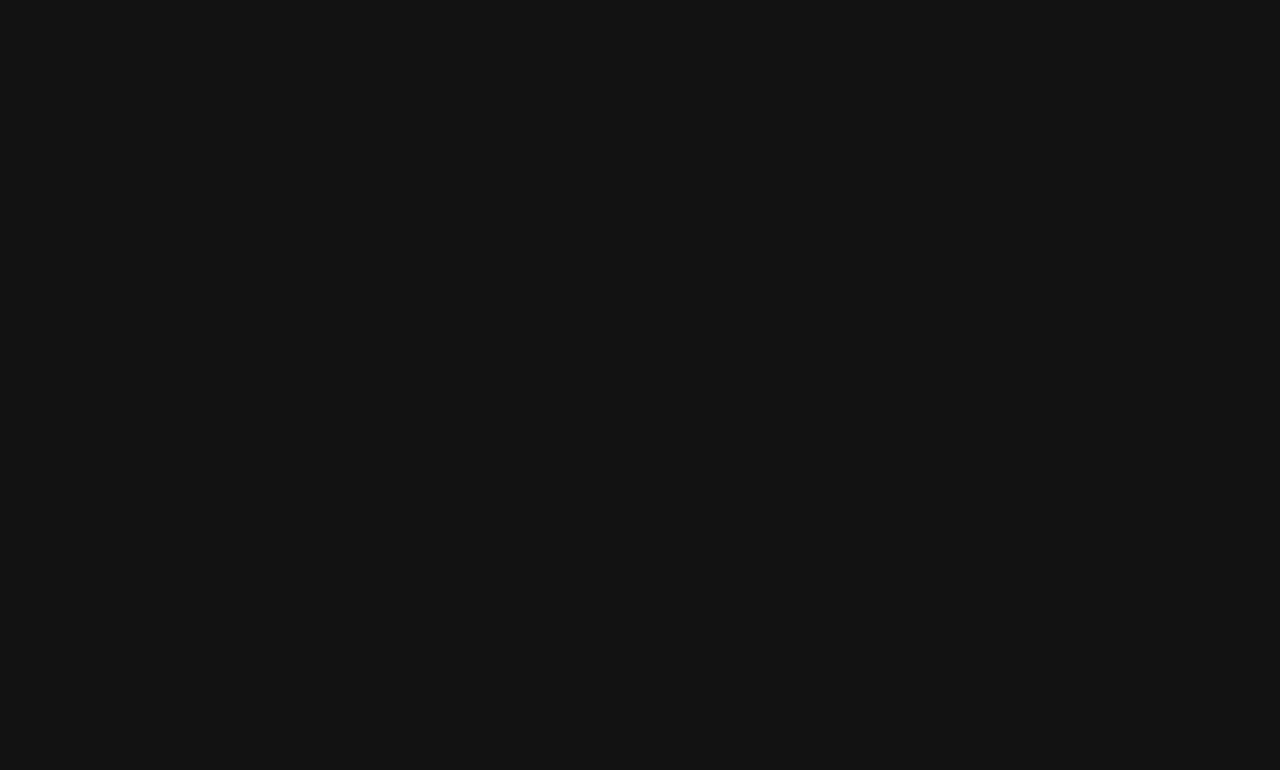
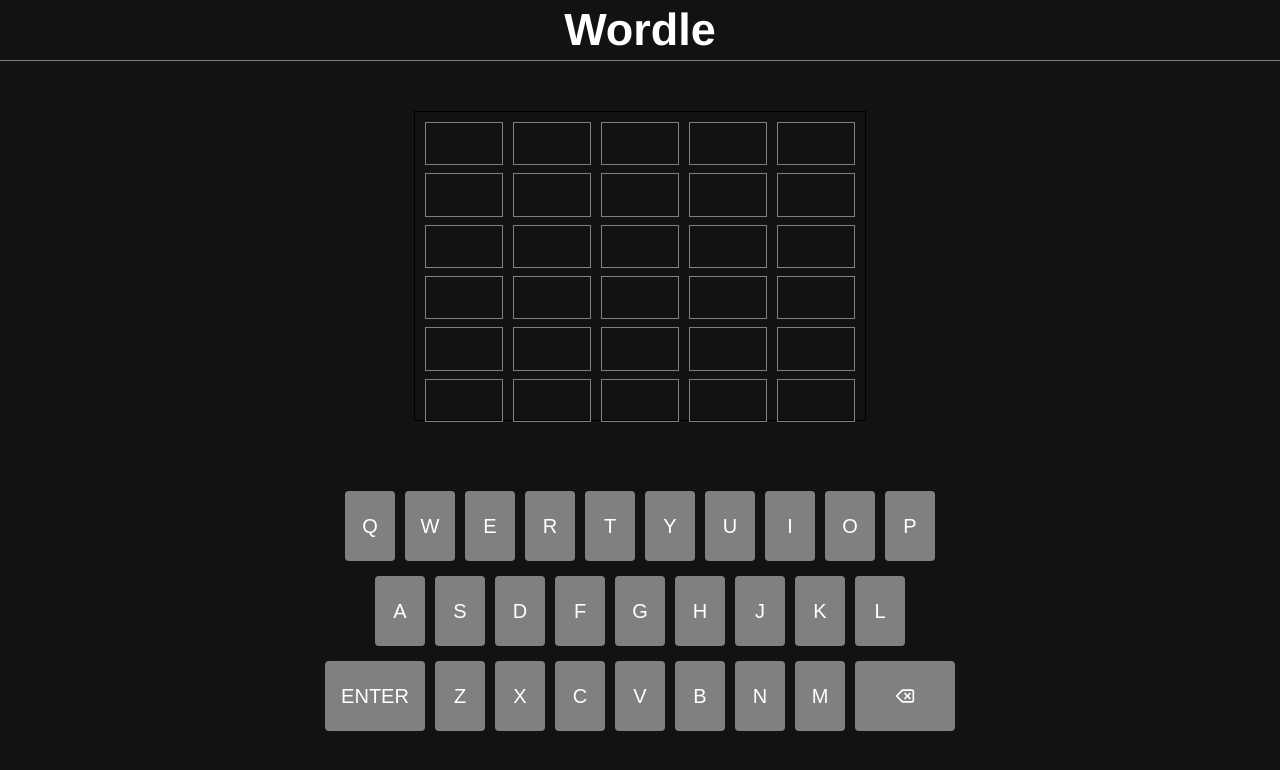
Before and after one commit to Boldi247/react-wordle, a React (Create React App) app: page / in a window 1280 px wide. Shown: the top 770 px of the page. Built offline with nearby package versions, Linux system fonts and the light colour scheme.

Commit message:
created the game layout and managing states with context api

```diff
--- a/package.json
+++ b/package.json
@@ -8,6 +8,7 @@
     "@testing-library/user-event": "^13.5.0",
     "react": "^18.2.0",
     "react-dom": "^18.2.0",
+    "react-icons": "^4.11.0",
     "react-scripts": "5.0.1",
     "web-vitals": "^2.1.4"
   },
--- a/src/App.js
+++ b/src/App.js
@@ -1,9 +1,24 @@
+import { useState } from 'react';
+import { createContext } from 'react';
 import './App.css';
 
+import Board from './components/Board';
+import Keyboard from './components/Keyboard';
+import { boardDefault } from './Words';
+
+export const AppContext = createContext();
+
 function App() {
+  const [board, setBoard] = useState(boardDefault);
   return (
     <div className="App">
-
+      <nav><h1>Wordle</h1></nav>
+      <AppContext.Provider value={{ board, setBoard }}>
+        <div className='game'>
+          <Board />
+          <Keyboard />
+        </div>
+      </AppContext.Provider>
     </div>
   );
 }
--- /dev/null
+++ b/src/Words.js
@@ -0,0 +1,8 @@
+export const boardDefault = [
+    ["", "", "", "", ""],
+    ["", "", "", "", ""],
+    ["", "", "", "", ""],
+    ["", "", "", "", ""],
+    ["", "", "", "", ""],
+    ["", "", "", "", ""],
+];
--- /dev/null
+++ b/src/components/Board.jsx
@@ -0,0 +1,19 @@
+import React, { useState } from "react";
+import { boardDefault } from "../Words";
+import Letter from "./Letter";
+
+const Board = () => {
+  return (
+    <div className="board">
+      {boardDefault.map((row, rowIndex) => (
+        <div className="row">
+          {row.map((letter, letterIndex) => (
+            <Letter letterPos={letterIndex} attemptVal={rowIndex} />
+          ))}
+        </div>
+      ))}
+    </div>
+  );
+};
+
+export default Board;
--- /dev/null
+++ b/src/components/Key.jsx
@@ -0,0 +1,22 @@
+import React from "react";
+import { LuDelete } from "react-icons/lu";
+import { useContext } from "react";
+import { AppContext } from "../App";
+
+const Key = ({ keyVal, bigKey }) => {
+  const { board, setBoard } = useContext(AppContext);
+
+  const selectLetter = () => {
+    const newBoard = [...board];
+    newBoard[0][0] = keyVal;
+    setBoard(newBoard);
+  };
+
+  return (
+    <div className="key" id={bigKey && "big"} onClick={selectLetter}>
+      {keyVal === "BACKSPACE" ? <LuDelete /> : keyVal}
+    </div>
+  );
+};
+
+export default Key;
--- /dev/null
+++ b/src/components/Keyboard.jsx
@@ -0,0 +1,32 @@
+import React from "react";
+import Key from "./Key";
+
+const Keyboard = () => {
+  const keys1 = ["Q", "W", "E", "R", "T", "Y", "U", "I", "O", "P"];
+  const keys2 = ["A", "S", "D", "F", "G", "H", "J", "K", "L"];
+  const keys3 = ["Z", "X", "C", "V", "B", "N", "M"];
+
+  return (
+    <div className="keyboard">
+      <div className="line1">
+        {keys1.map((key) => (
+          <Key keyVal={key} />
+        ))}
+      </div>
+      <div className="line2">
+        {keys2.map((key) => (
+          <Key keyVal={key} />
+        ))}
+      </div>
+      <div className="line3">
+        <Key keyVal={"ENTER"} bigKey />
+        {keys3.map((key) => (
+          <Key keyVal={key} />
+        ))}
+        <Key keyVal={"BACKSPACE"} bigKey />
+      </div>
+    </div>
+  );
+};
+
+export default Keyboard;
--- /dev/null
+++ b/src/components/Letter.jsx
@@ -0,0 +1,10 @@
+import React, { useContext } from "react";
+import { AppContext } from "../App";
+
+const Letter = ({ letterPos, attemptVal }) => {
+  const { board } = useContext(AppContext);
+  const letter = board[attemptVal][letterPos];
+  return <div className="letter">{letter}</div>;
+};
+
+export default Letter;
```
Also changed, not shown: 1 other file (tests, documents, lock files or other folders).
